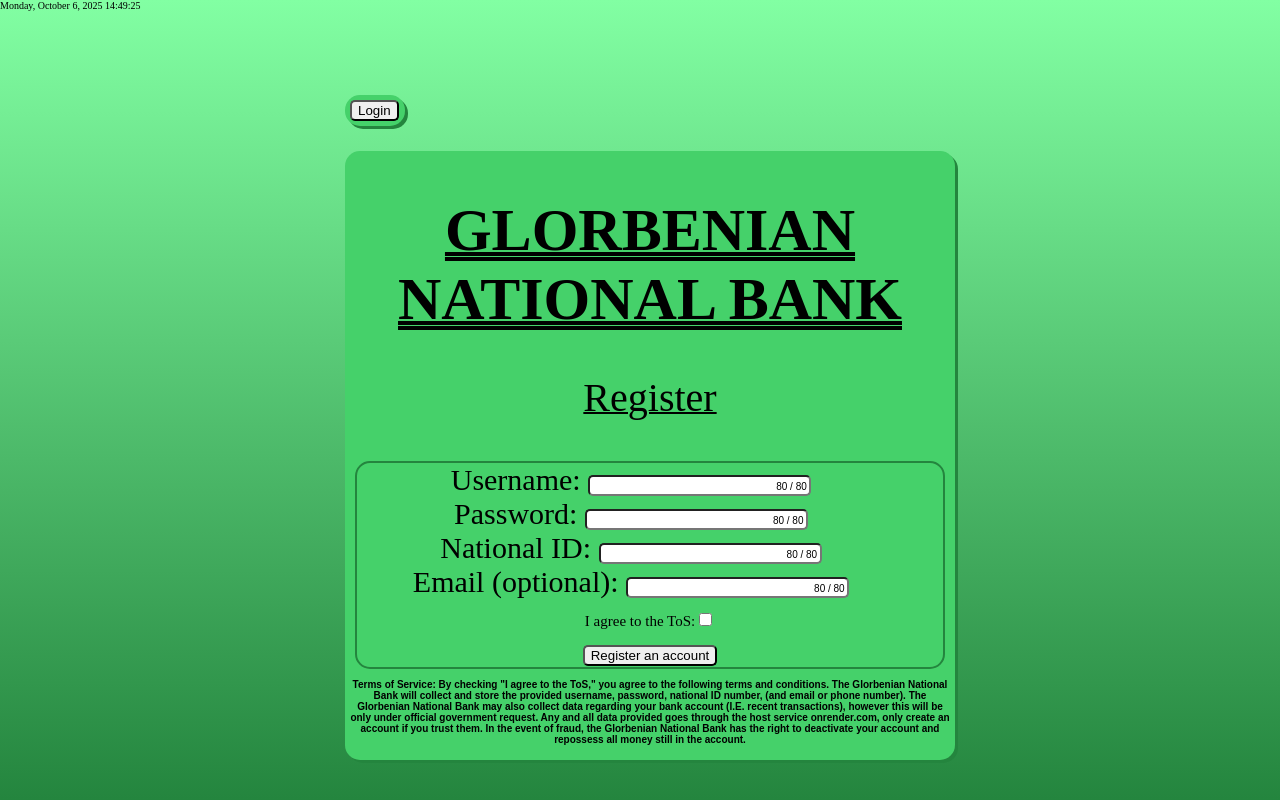
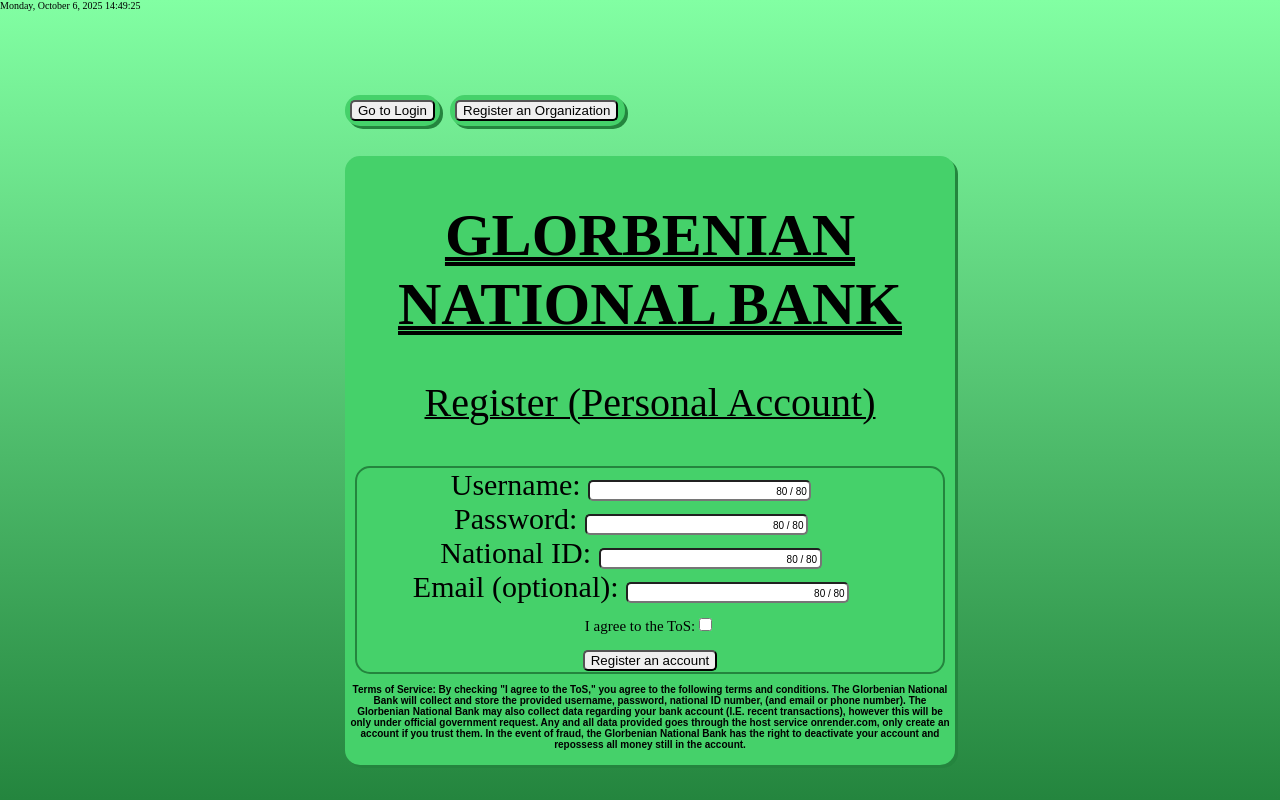
Before and after one commit to DiggyGorgonzola/glorbank, a Flask app: page /register in a window 1280 px wide. Run offline with Flask 3, Linux system fonts and the light colour scheme.

Commit message:
Update register.html

```diff
--- a/templates/register.html
+++ b/templates/register.html
@@ -93,14 +93,21 @@ html, body {
 </style>
 <body onload=errorcheck()>
   <div id="clock-display" style="position:absolute;font-size:10px;text-align:left;text-decoration:0px;"></div>
-  <div class="homer">
-    <form action="/">
-      <input type="submit" value="Login"/>
-    </form>
+  <div style="display:flex;position:relative;top:calc(20% - 70px);">
+    <div class="homer" style="width:85px;">
+      <form action="/">
+        <input type="submit" value="Go to Login"/>
+      </form>
+    </div>
+    <div class="homer" style="width:165px;">
+      <form action="/regorg">
+        <input type="submit" value="Register an Organization"/>
+      </form>
+    </div>
   </div>
   <div class="box" id="box">
     <h1>GLORBENIAN NATIONAL BANK</h1>
-    <p>Register</p>
+    <p>Register (Personal Account)</p>
     <div id="clock-display" style="font-size:20px;text-align:center;text-decoration:0px;"></div>
     <h2 id="heading2"></h2>
     <form id="register_form" action="/register" method="POST">
```
